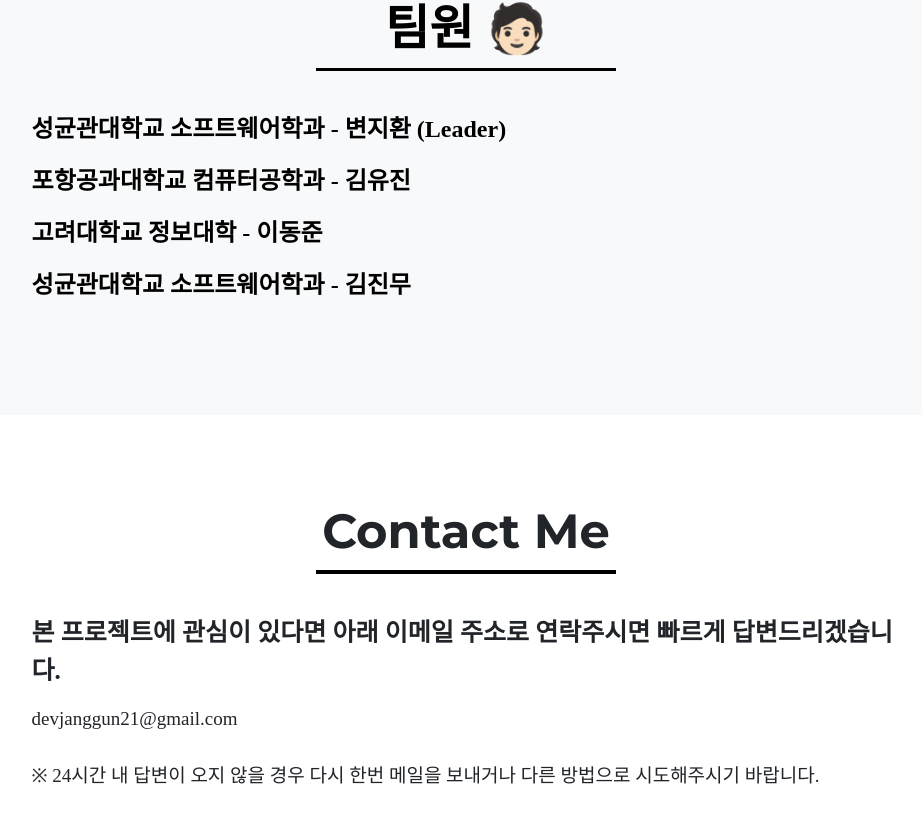
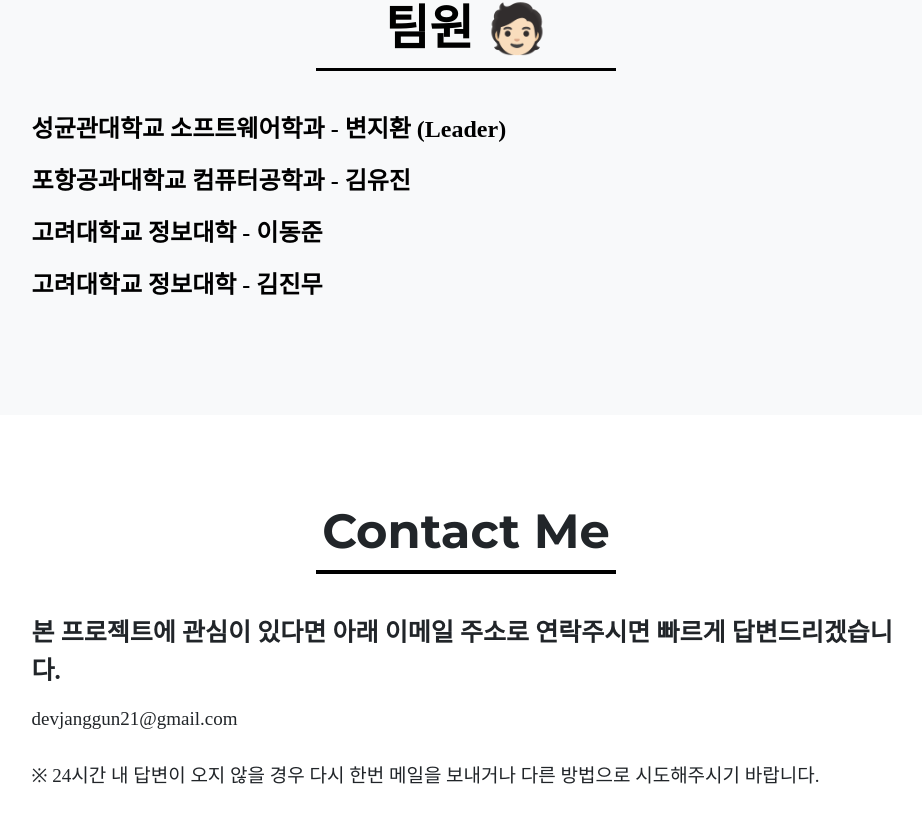
Before and after one commit to Quswlghks/QuanterZ_page, a plain HTML site: page index.html in a window 1280 px wide. Shown: the part 2388-3211 px from the top of the page, without its empty margins (174-1096 px from the left). Drawn offline with nearby package versions, Linux system fonts and the light colour scheme; a web font is replaced by a local one.

Commit message:
Update index.html

```diff
--- a/index.html
+++ b/index.html
@@ -141,7 +141,7 @@
                             고려대학교 정보대학 - 이동준
                         </p></b>
                         <b><p style="font-family: Pretendard; font-size: 24px;">
-                            성균관대학교 소프트웨어학과 - 김진무
+                            고려대학교 정보대학 - 김진무
                         </p></b>
                         </p>
                     </div>
```
